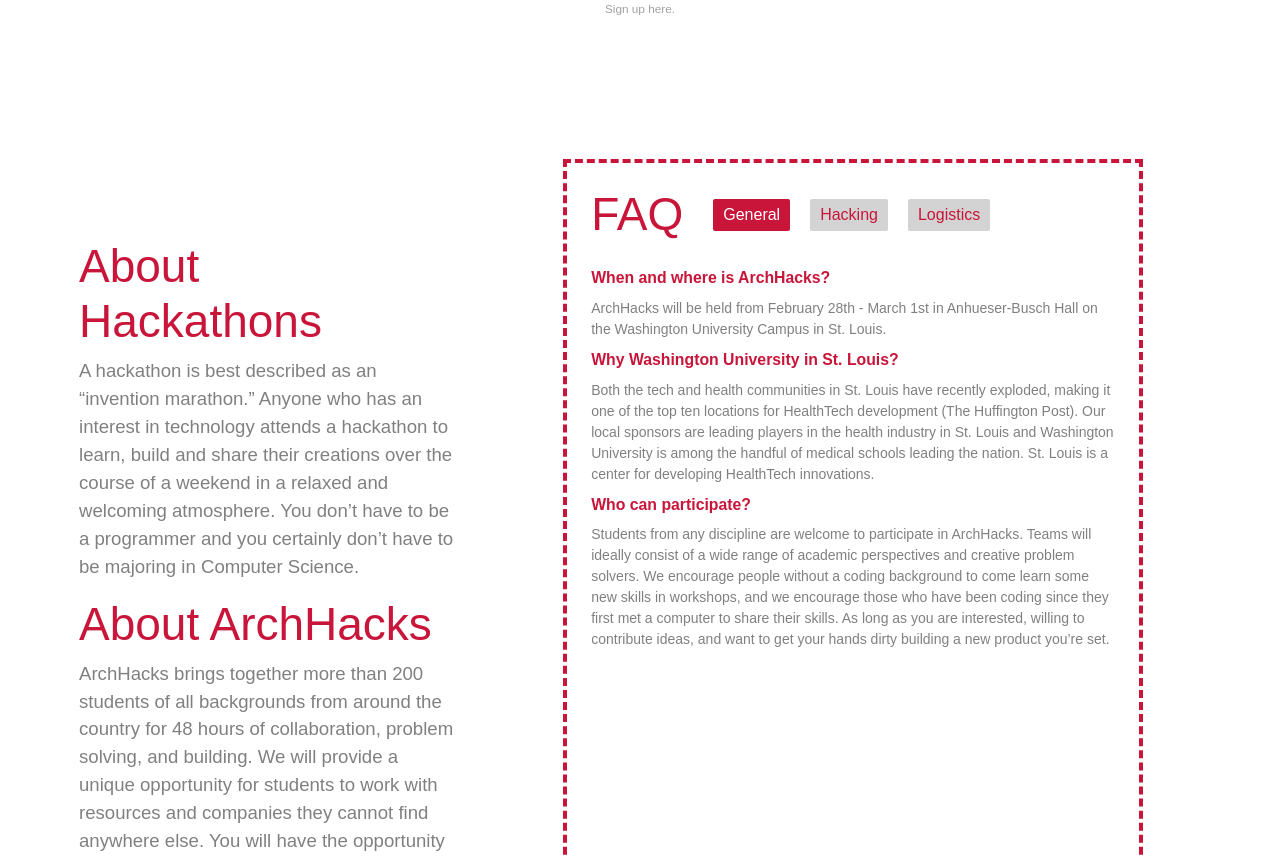
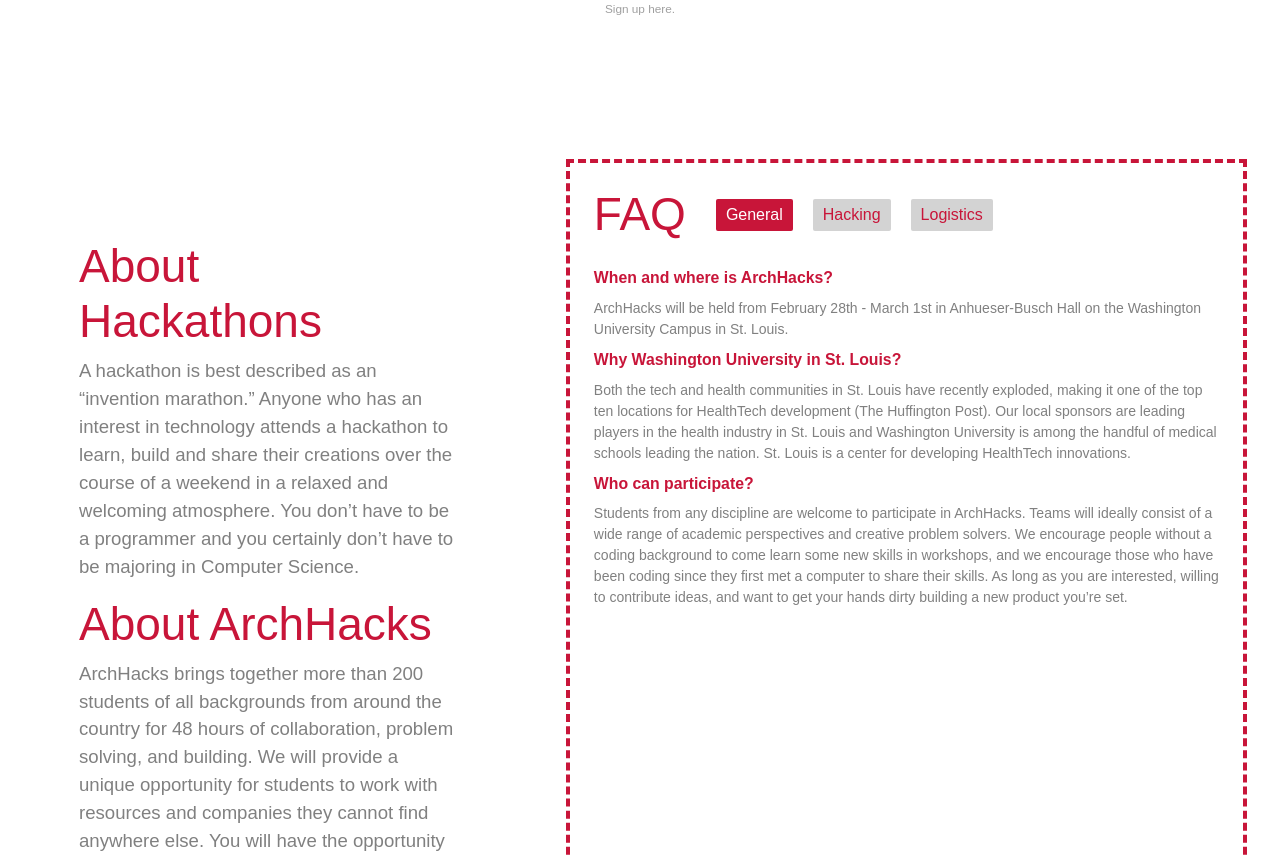
Before and after one commit to archhacks/site-2020, a React (Create React App) app in the folder client/: page / in a window 1280 px wide. Shown: the part 681-1538 px from the top of the page. Built offline with nearby package versions, Linux system fonts and the light colour scheme; a web font is replaced by a local one.

Commit message:
one single digit

```diff
--- a/client/src/InfoPage.js
+++ b/client/src/InfoPage.js
@@ -75,7 +75,7 @@
                         </div>
 
                     </div>
-                    <div className="col-xl-6 Info-Col Info-Right">
+                    <div className="col-xl-7 Info-Col Info-Right">
                         <div className="Info-Right-Content">
                             <div className="Info-Right-Gutter"></div>
                             <div className="Info-Right-Thick">
```
